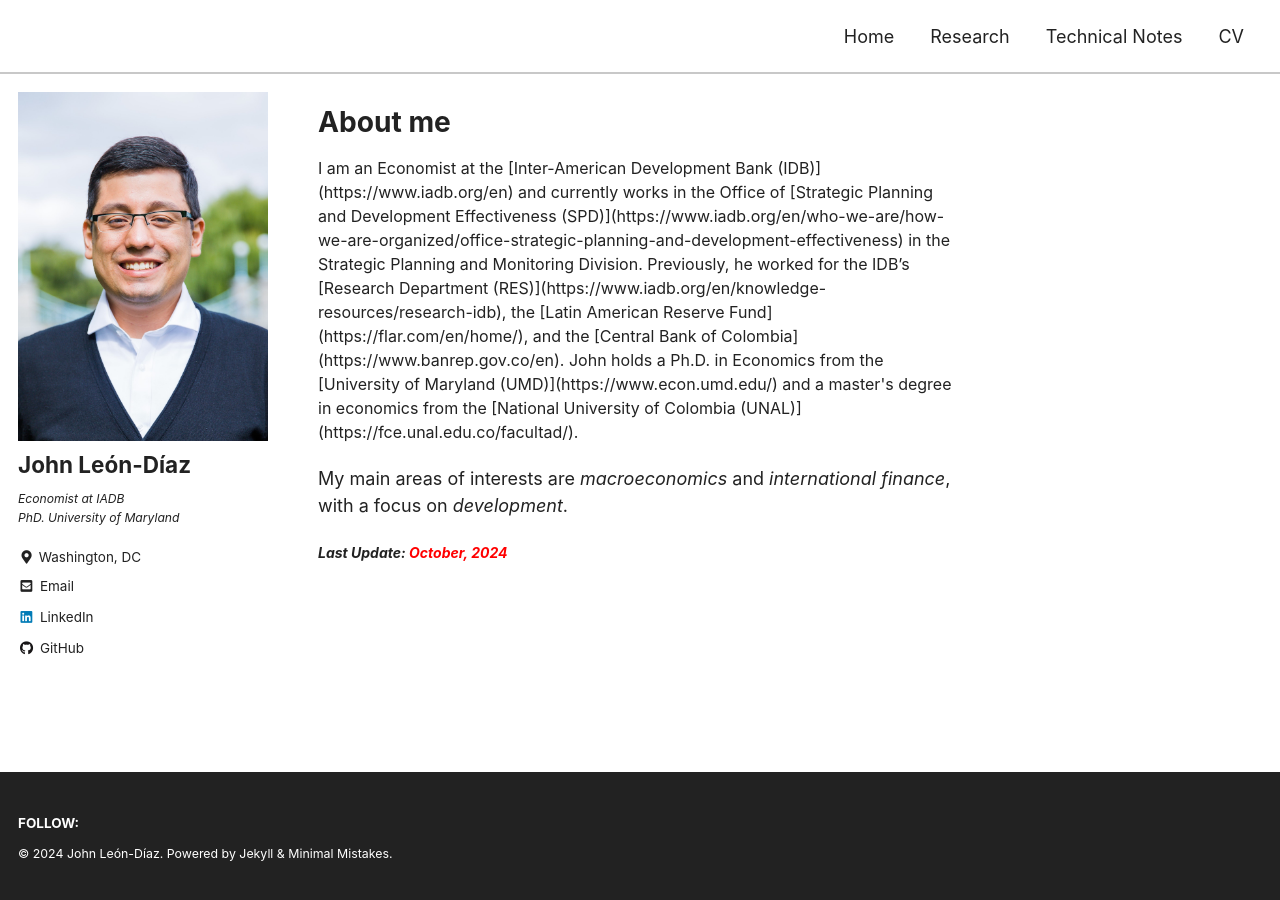
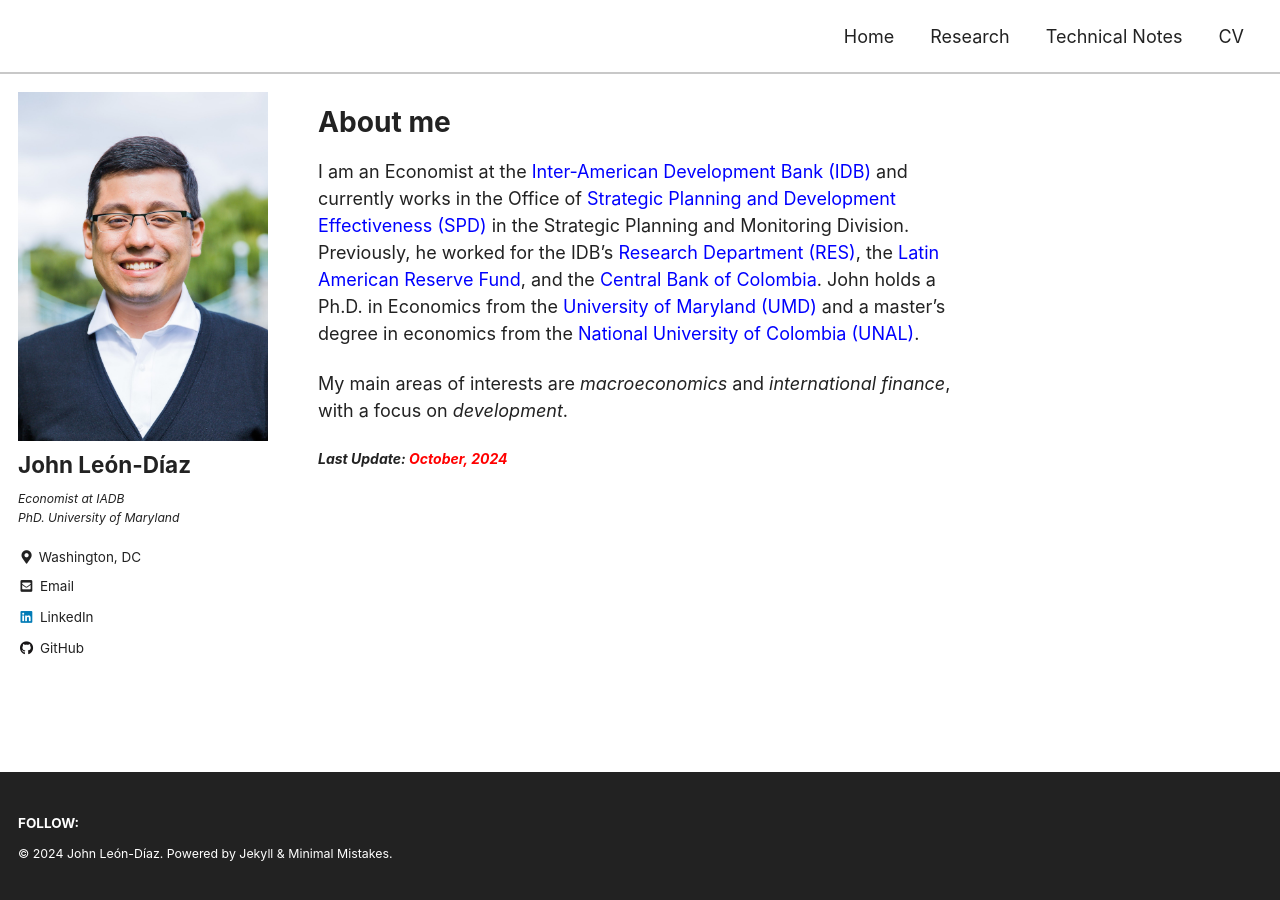
Before and after one commit to jleondia/jleondia.github.io, a Jekyll site: the page built from _pages/home.md, in a window 1280 px wide. Built offline with Jekyll 4.4.1, drawn with Linux system fonts in a browser that asks for light colours; cached includes are drawn as plain includes.

Commit message:
Update home.md

```diff
--- a/_pages/home.md
+++ b/_pages/home.md
@@ -8,7 +8,7 @@ comments: false
 ---
 # About me
 
-<p style="font-size: 16px;"> I am an Economist at the [Inter-American Development Bank (IDB)](https://www.iadb.org/en) and currently works in the Office of [Strategic Planning and Development Effectiveness (SPD)](https://www.iadb.org/en/who-we-are/how-we-are-organized/office-strategic-planning-and-development-effectiveness) in the Strategic Planning and Monitoring Division. Previously, he worked for the IDB’s [Research Department (RES)](https://www.iadb.org/en/knowledge-resources/research-idb), the [Latin American Reserve Fund](https://flar.com/en/home/), and the [Central Bank of Colombia](https://www.banrep.gov.co/en). John holds a Ph.D. in Economics from the [University of Maryland (UMD)](https://www.econ.umd.edu/) and a master's degree in economics from the [National University of Colombia (UNAL)](https://fce.unal.edu.co/facultad/). </p>
+I am an Economist at the [Inter-American Development Bank (IDB)](https://www.iadb.org/en) and currently works in the Office of [Strategic Planning and Development Effectiveness (SPD)](https://www.iadb.org/en/who-we-are/how-we-are-organized/office-strategic-planning-and-development-effectiveness) in the Strategic Planning and Monitoring Division. Previously, he worked for the IDB’s [Research Department (RES)](https://www.iadb.org/en/knowledge-resources/research-idb), the [Latin American Reserve Fund](https://flar.com/en/home/), and the [Central Bank of Colombia](https://www.banrep.gov.co/en). John holds a Ph.D. in Economics from the [University of Maryland (UMD)](https://www.econ.umd.edu/) and a master's degree in economics from the [National University of Colombia (UNAL)](https://fce.unal.edu.co/facultad/).
 
 My main areas of interests are <i>macroeconomics</i> and <i>international finance</i>, with a focus on <i>development</i>.
 
```
